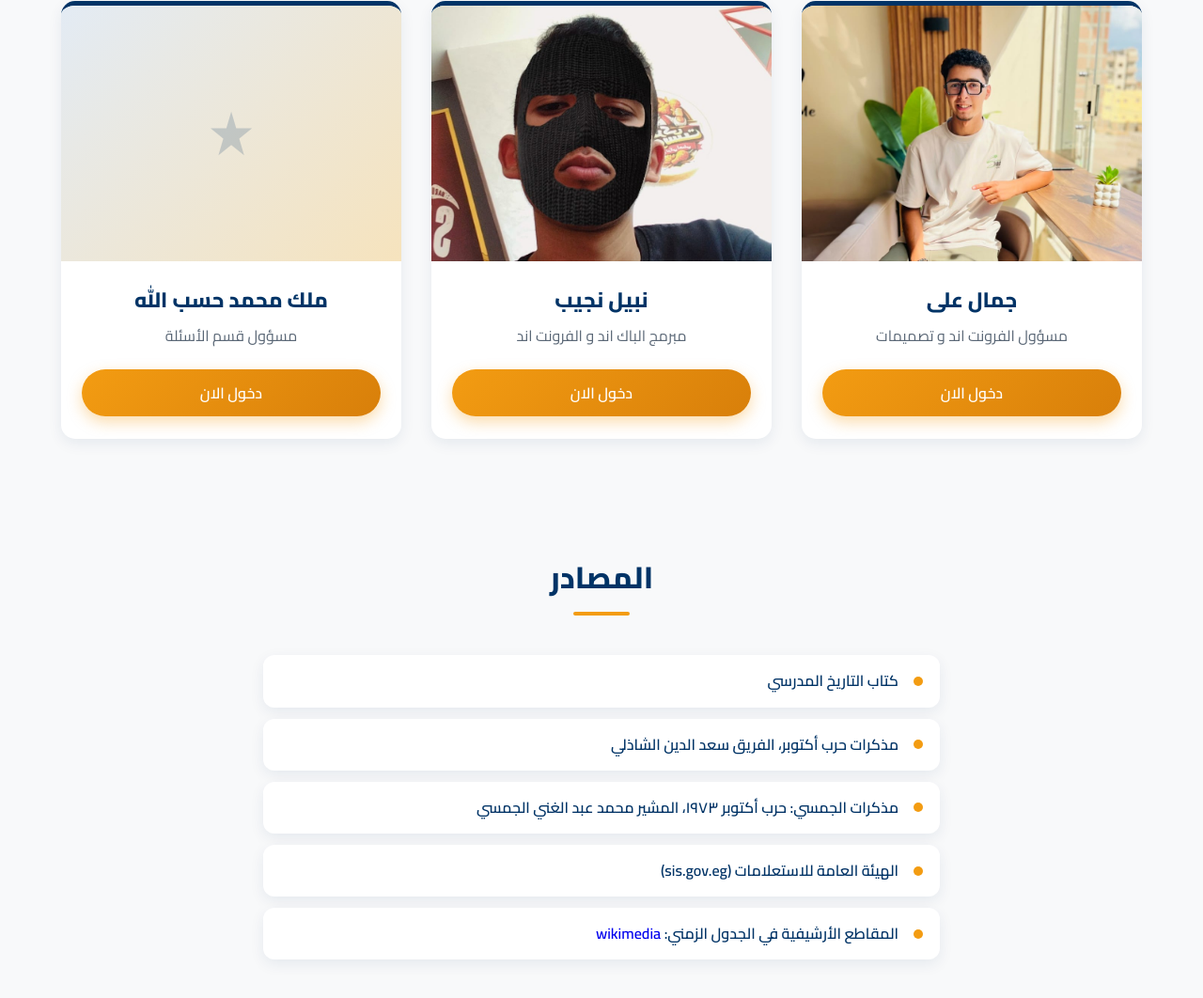
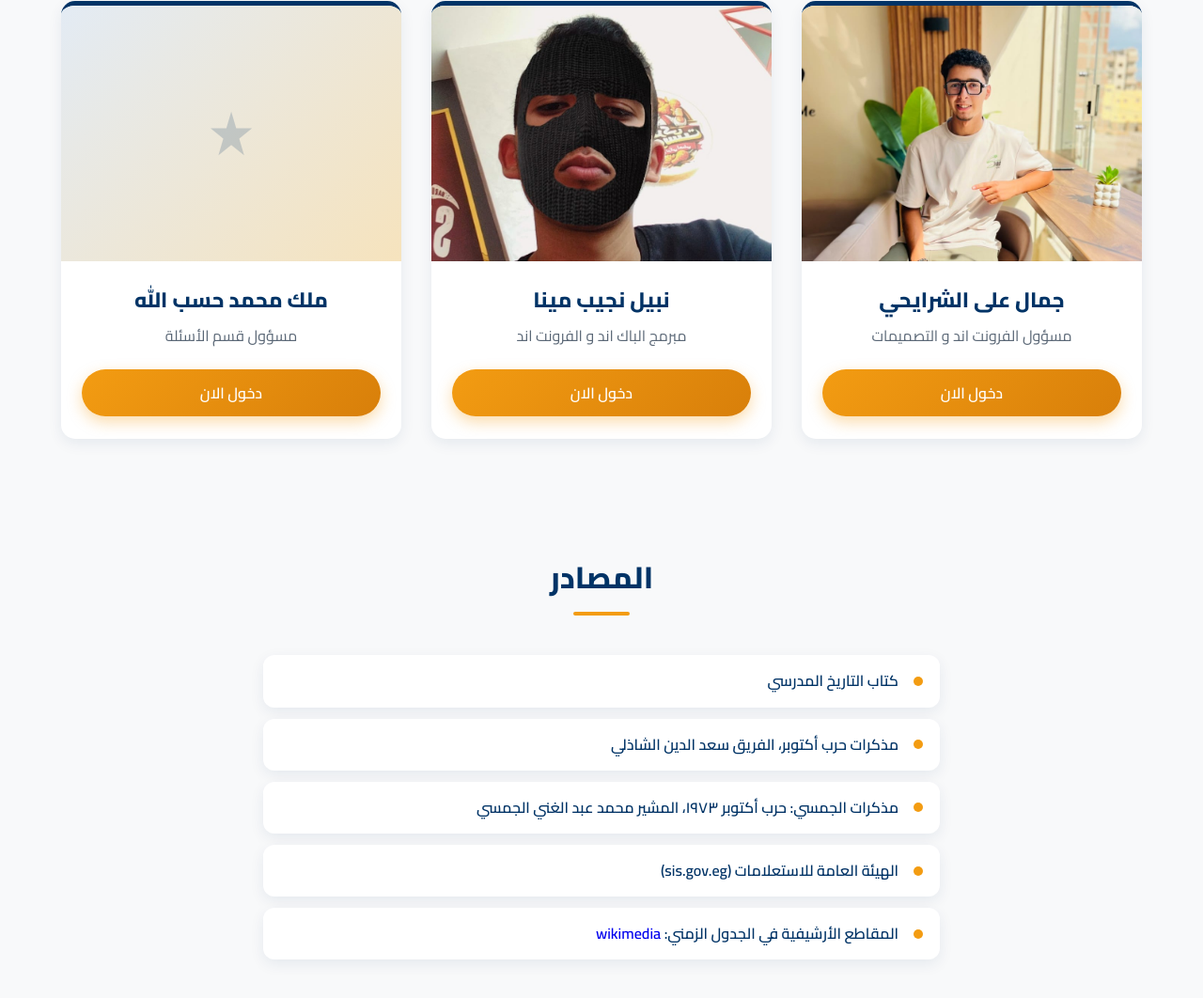
Before and after one commit to nabilnagib201/school-task, a plain HTML site: page index.html in a window 1280 px wide. Shown: the part 2591-3653 px from the top of the page at 94% size. Drawn offline with Linux system fonts and the light colour scheme.

Commit message:
Update index.html

```diff
--- a/index.html
+++ b/index.html
@@ -97,23 +97,23 @@
             <h2 class="section-title">من نحن</h2>
             <div class="leaders_box">
                 <div class="leaders_item">
-                    <div class="leaders_img"><img src="static/img/we/gemmy.jpg" class="leaders_photo" alt="جمال على">
+                    <div class="leaders_img"><img src="static/img/we/gemmy.jpg" class="leaders_photo" alt="جمال على الشرايحي ">
                     </div>
                     <div class="leaders_string">
-                        <h1>جمال على</h1>
-                        <p>مسؤول الفرونت اند و تصميمات</p>
+                        <h1>جمال على الشرايحي</h1>
+                        <p>مسؤول الفرونت اند و التصميمات</p>
                     </div>
-                    <button data-title="جمال علي" data-text="مسؤول الفرونت اند و شكل موقع و الصور">دخول الان</button>
+                    <button data-title="جمال علي الشرايحي " data-text="مبرمج الفرونت اند و شكل الموقع و الصور و التصميمات ">دخول الان</button>
                 </div>
 
                 <div class="leaders_item">
-                    <div class="leaders_img"><img src="static/img/we/nabil.jpg" class="leaders_photo" alt="نبيل نجيب">
+                    <div class="leaders_img"><img src="static/img/we/nabil.jpg" class="leaders_photo" alt="نبيل نجيب مينا">
                     </div>
                     <div class="leaders_string">
-                        <h1>نبيل نجيب</h1>
+                        <h1>نبيل نجيب مينا</h1>
                         <p>مبرمج الباك اند و الفرونت اند</p>
                     </div>
-                    <button data-title="نبيل نجيب"
+                    <button data-title="نبيل نجيب مينا"
                         data-text="مبرمج الباك اند و الفرونت اند و ساعد في صور وفيديوهات و وضع ترتيب ملفات و قام باضافه الانيميشن">دخول
                         الان</button>
                 </div>
```
